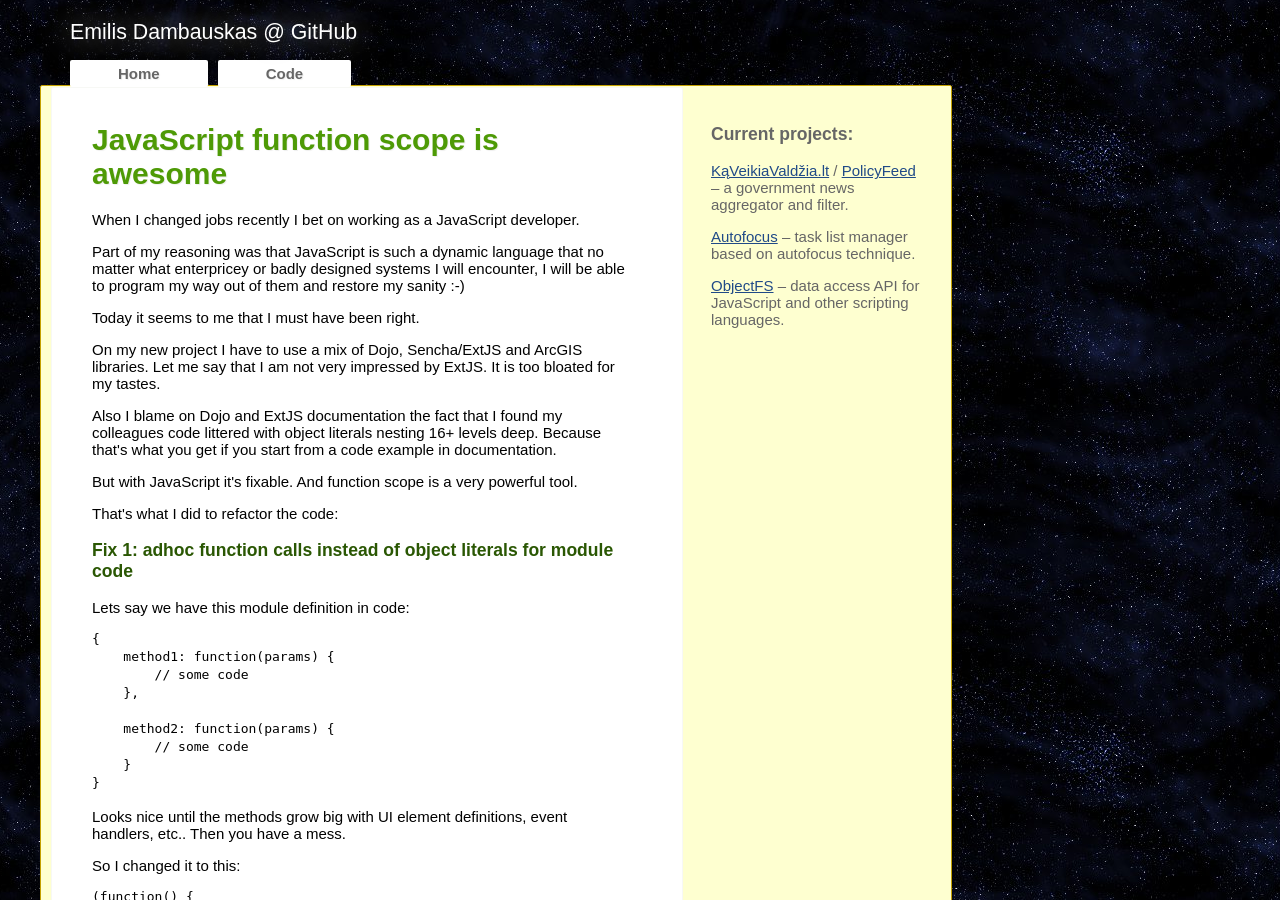
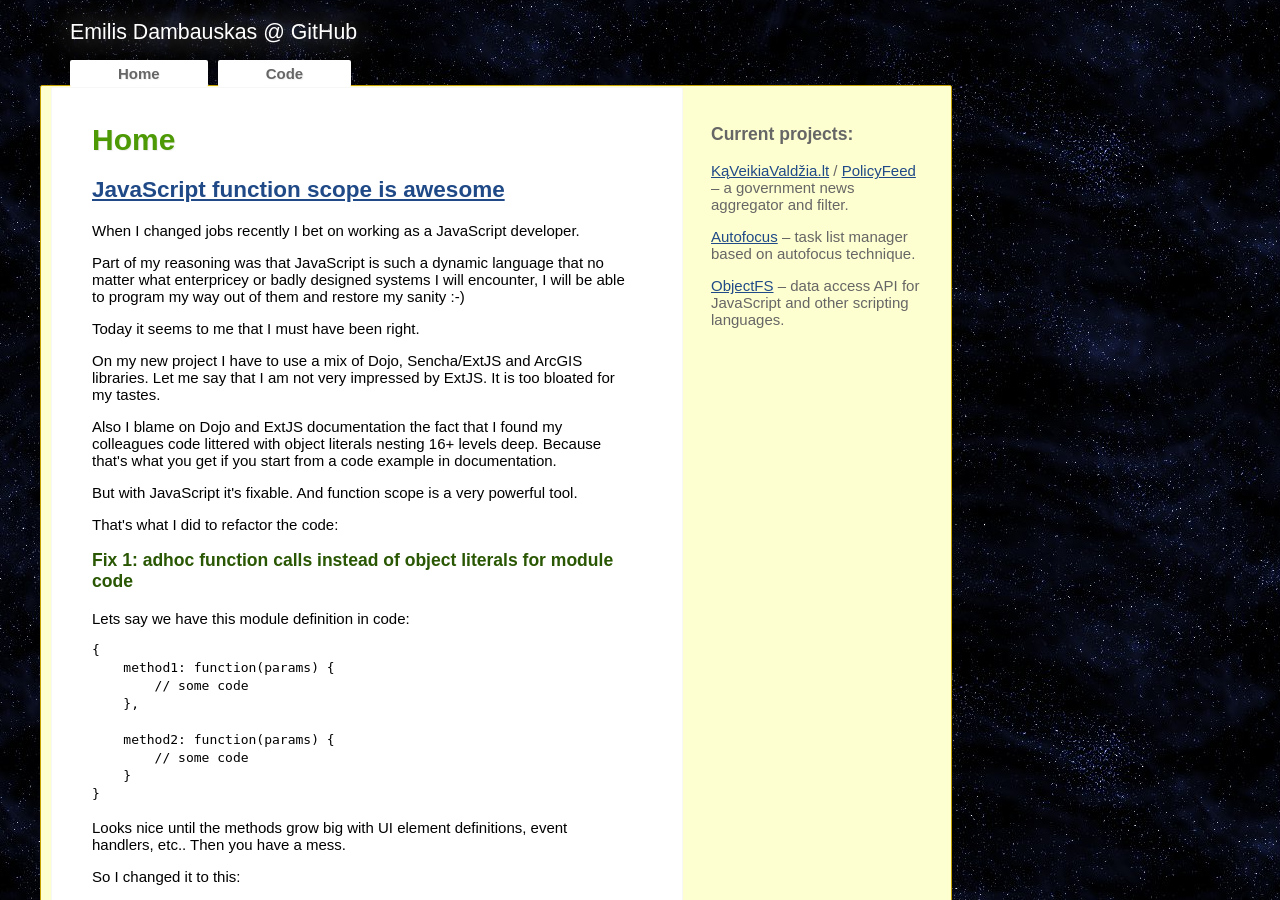
Before and after one commit to emilis/emilis.github.com, a Jekyll site: the page built from index.html, in a window 1280 px wide and 900 px high. Built offline with Jekyll 4.4.1, drawn with Linux system fonts in a browser that asks for light colours; a style sheet for code colours, icons or effects is not loaded; some of the changed text lies outside the part shown.

```diff
--- a/_layouts/master.textile
+++ b/_layouts/master.textile
@@ -26,10 +26,14 @@
                 <p><a href="http://kaveikiavaldzia.lt/">KąVeikiaValdžia.lt</a> / <a href="http://github.com/emilis/policyfeed">PolicyFeed</a> &ndash; a government news aggregator and filter.</p>
                 <p><a href="http://github.com/emilis/autofocus">Autofocus</a> &ndash; task list manager based on autofocus technique.</p>
                 <p><a href="http://objectfs.org/">ObjectFS</a> &ndash; data access API for JavaScript and other scripting languages.</p>
+
             </div>
             <div id="footer">
                 <p>(cc) BY-SA 2011 Emilis Dambauskas, <a href="mailto:emilis.d@gmail.com">emilis.d@gmail.com</a>.</p>
-                <p><em>Powered by <a href="http://github.com/">GitHub</a> <a href="http://pages.github.com/">Pages</a></em></p>
+                <p><em>
+                    Powered by <a href="http://github.com/">GitHub</a> <a href="http://pages.github.com/">Pages</a>,
+                    <a href="http://www.flickr.com/photos/zooboing/4608282327/in/pool-31664906@N00/">Background image</a> by <a href="http://zooboingreview.blogspot.com/">Patrick Hoesly</a>
+                </em></p>
             </div>
         </div>
     </body>
--- a/index.html
+++ b/index.html
@@ -1,7 +1,8 @@
 ---
 layout: master
+title: Home
 ---
 <div class='post'>
-<h1><a href='{{site.posts.first.url}}'>{{site.posts.first.title}}</a></h1>
+<h2><a href='{{site.posts.first.url}}'>{{site.posts.first.title}}</a></h2>
 <div class='body'>{{ site.posts.first.content }}</div>
 </div>
```
